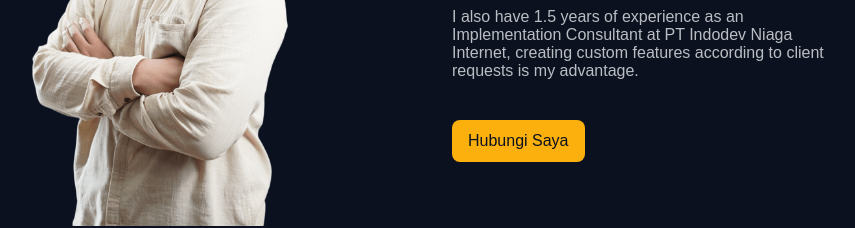
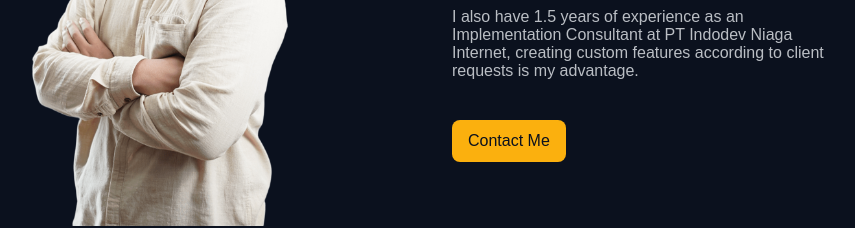
Before and after one commit to helmichandra/portfolio, a plain HTML site: page index.html in a window 1280 px wide. Shown: the part 1260-1488 px from the top of the page, without its empty margins (220-1075 px from the left). Drawn offline with nearby package versions, Linux system fonts and the light colour scheme.

Commit message:
change word

```diff
--- a/index.html
+++ b/index.html
@@ -99,12 +99,10 @@
                             I also have 1.5 years of experience as an Implementation Consultant at PT Indodev Niaga Internet,
                             creating custom features according to client requests is my advantage.
                         </p>
-
-                        <a href="#contact" class="button">Hubungi Saya</a>
+                        <a href="#contact" class="button">Contact Me</a>
                     </div>
                 </div>
             </section>
-
             <!--=============== SKILLS ===============-->
             <section class="skills section" id="skills">
                 <span class="section__subtitle">My Skills</span>
```
